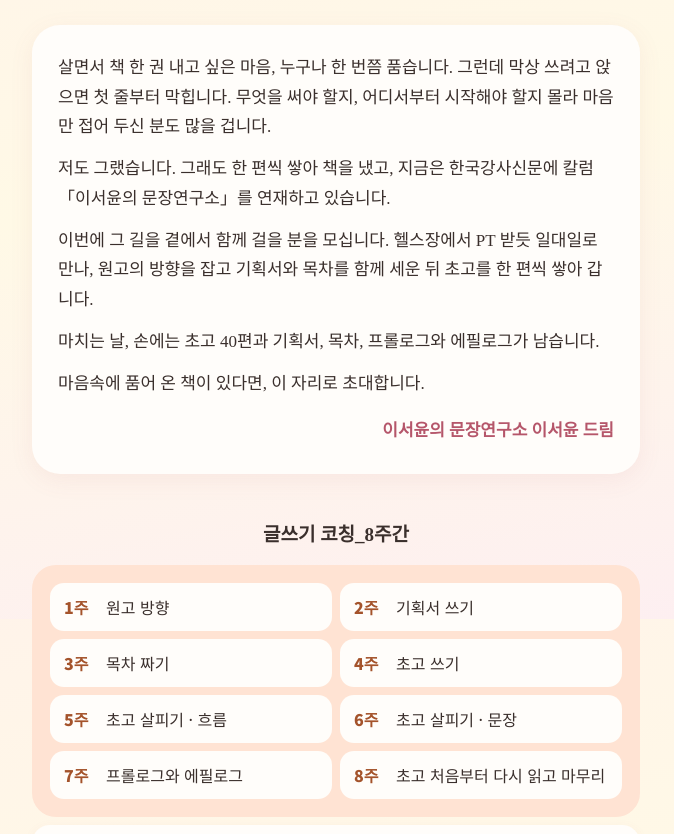
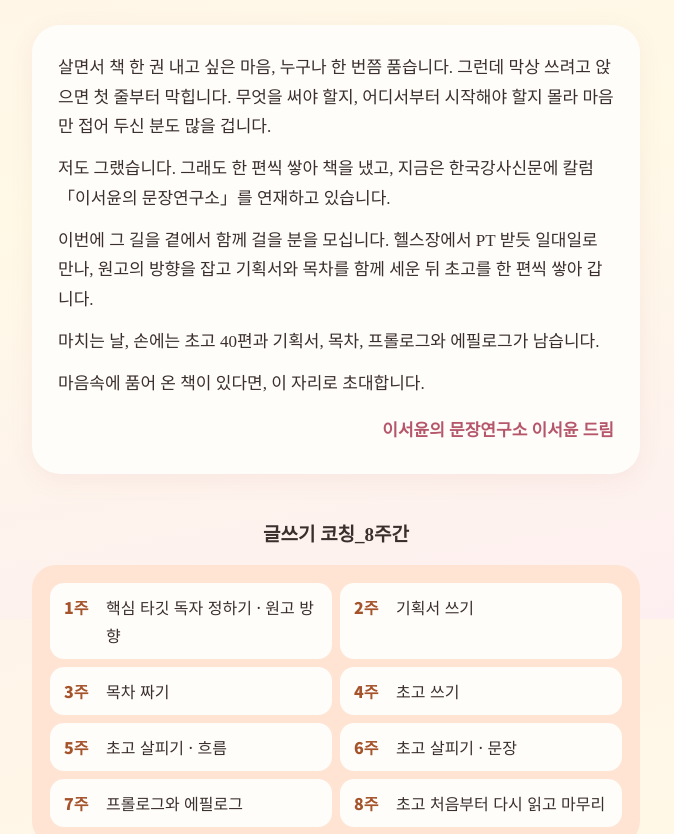
Before and after one commit to outis-books/outis-books.github.io, a plain HTML site: page munjang-coaching/index.html in a window 1280 px wide. Shown: the part 181-1015 px from the top of the page, without its empty margins (304-978 px from the left). Drawn offline with Linux system fonts and the light colour scheme.

Commit message:
문장 코칭: 1주차에 핵심 타깃 독자 정하기
Co-Authored-By: Claude Opus 5.5 <noreply@anthropic.com>

```diff
--- a/munjang-coaching/index.html
+++ b/munjang-coaching/index.html
@@ -118,7 +118,7 @@
 
   <h2 class="course">글쓰기 코칭_8주간</h2>
   <ol class="weeks">
-    <li><b>1주</b><span>원고 방향</span></li>
+    <li><b>1주</b><span>핵심 타깃 독자 정하기 · 원고 방향</span></li>
     <li><b>2주</b><span>기획서 쓰기</span></li>
     <li><b>3주</b><span>목차 짜기</span></li>
     <li><b>4주</b><span>초고 쓰기</span></li>
```
